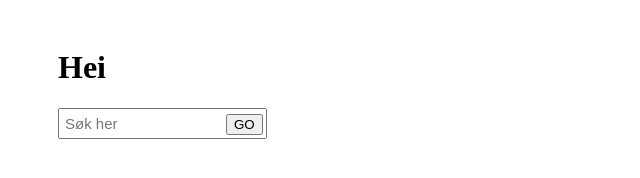
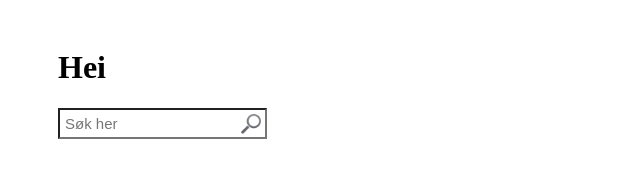
Before and after one commit to trondbt/pushpop, a plain HTML site: page index.html in a window 1280 px wide. Shown: the whole page, without its empty margins (0-640 px from the left). Drawn offline with Linux system fonts and the light colour scheme.

Commit message:
Submit button shows magnifying glass

```diff
--- a/css/style.css
+++ b/css/style.css
@@ -7,10 +7,18 @@ input[type="text"] {
     padding: 5px;
     padding-right: 50px;
     font-size: 15px;
+    background: white;
 }
 
 .goButton {
-    margin-left: -45px;
+    cursor: pointer;
+    border: none;
+    width: 20px;
+    height: 20px;
+    padding: 5px;
+    margin-left: -30px;
+    background: url("../img/magnifying-glass.png") no-repeat;
+    background-size: 100% auto;
 }
 
 .hide {
--- a/index.html
+++ b/index.html
@@ -11,7 +11,7 @@
 <form id="sok">
     <input type="hidden" name="komponent" value="SALGSMELDING">
     <input type="text" name="q" placeholder="Søk her">
-    <button class="goButton">GO</button>
+    <button class="goButton"></button>
 </form>
 
 <div id="showResults" class="hide">
```
Also changed, not shown: img/magnifying-glass.jpg (deleted), img/magnifying-glass.png (added).
